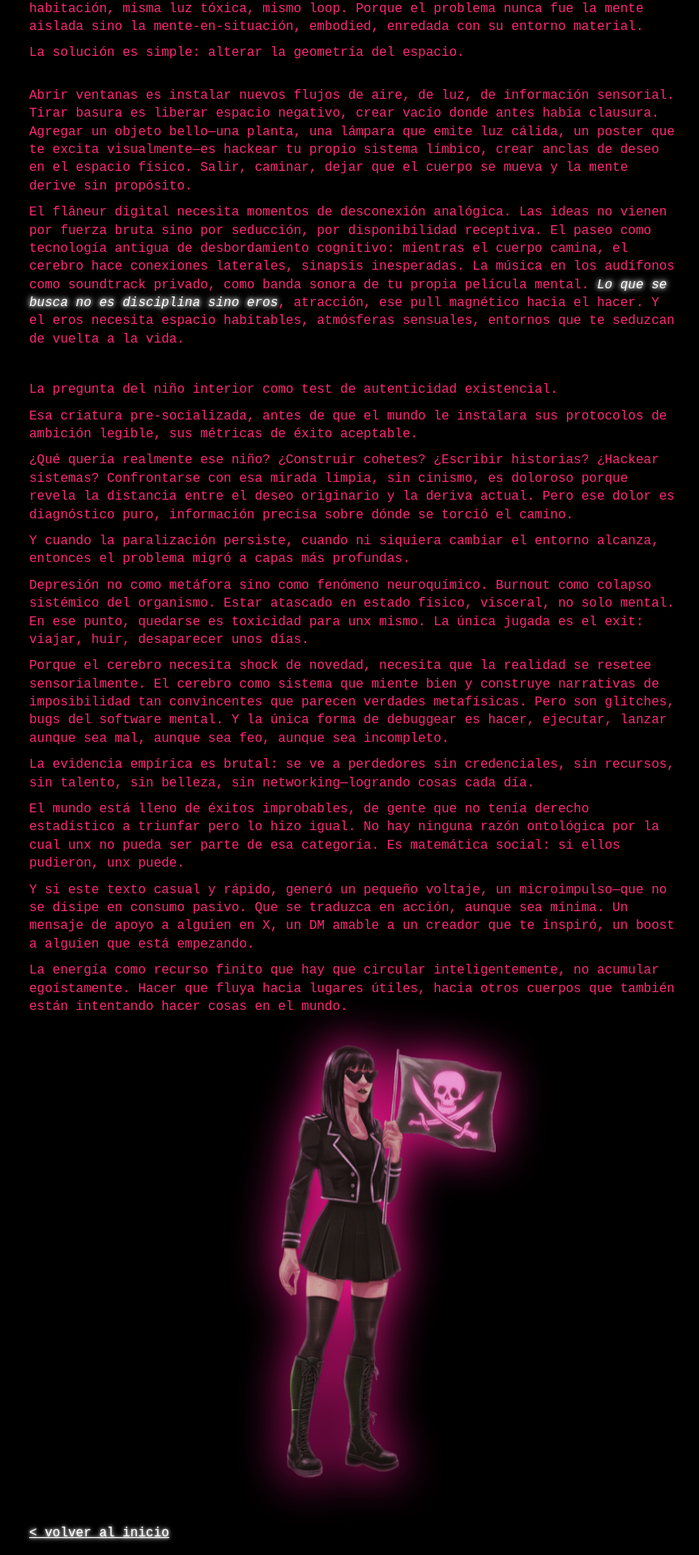
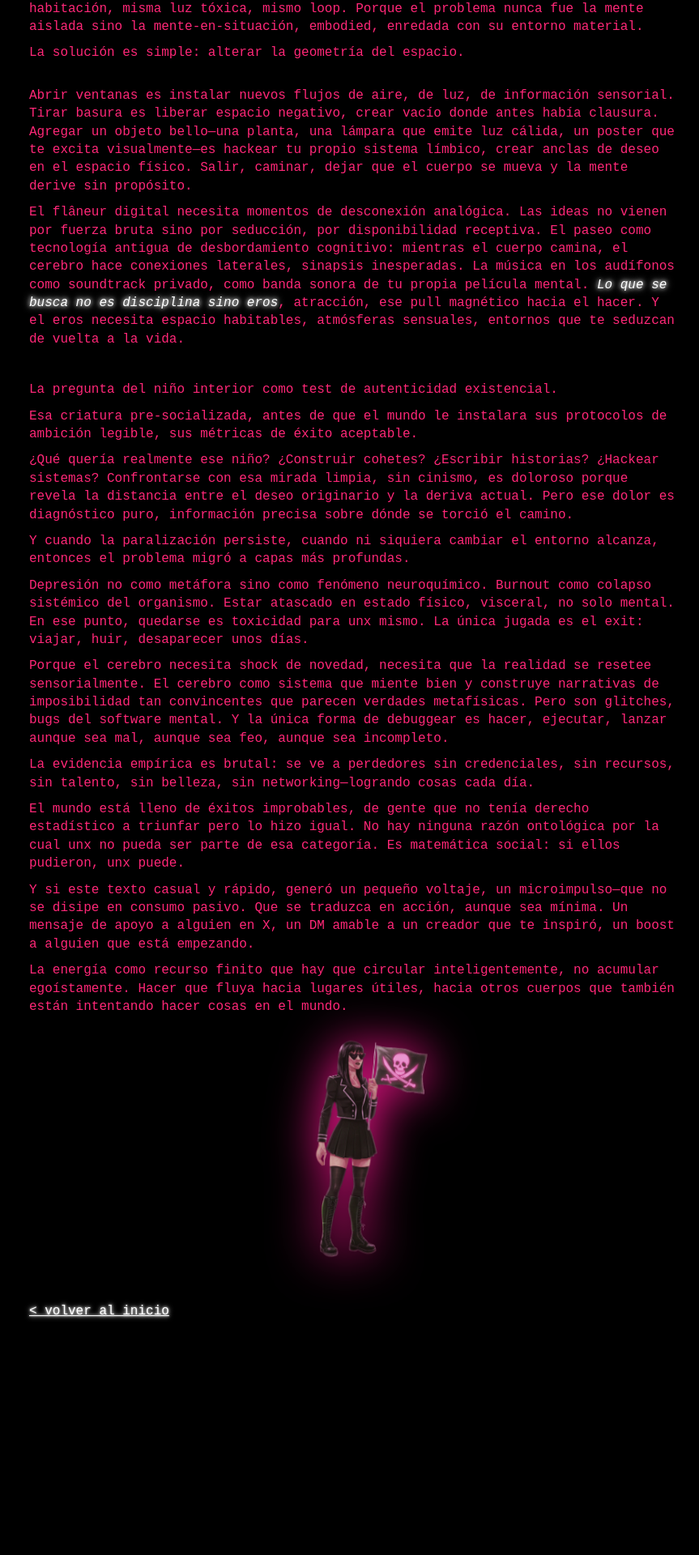
Before and after one commit to medusahra/medusahra.github.io, a Jekyll site: the page built from _posts/2025-11-24-sobrelapraxisdehacer.md, in a window 1280 px wide. Shown: the part 1822-3742 px from the top of the page at 81% size, without its empty margins (204-1067 px from the left). Built offline with Jekyll 4.4.1, drawn with Linux system fonts in a browser that asks for light colours; after the commit the page ends 3468 px from its top, so only the background shows below that.

Commit message:
Update 2025-11-24-sobrelapraxisdehacer.md

```diff
--- a/_posts/2025-11-24-sobrelapraxisdehacer.md
+++ b/_posts/2025-11-24-sobrelapraxisdehacer.md
@@ -109,7 +109,7 @@ Hacer que fluya hacia lugares útiles, hacia otros cuerpos que también están i
 <div style="margin: 40px 0;"></div>
 
 
-<img src="/assets/medusahraholo1s.png" alt="medusahraholographic" style="max-width: 90%; width: 400px; display: block; margin: 40px auto; filter: drop-shadow(0 0 30px #ff1493);">
+<img src="/assets/medusahraholo1s.png" alt="medusahraholographic" style="max-width: 70%; width: 200px; display: block; margin: 40px auto; filter: drop-shadow(0 0 30px #ff1493);">
 
 
 <div style="margin: 40px 0;"></div>
```
